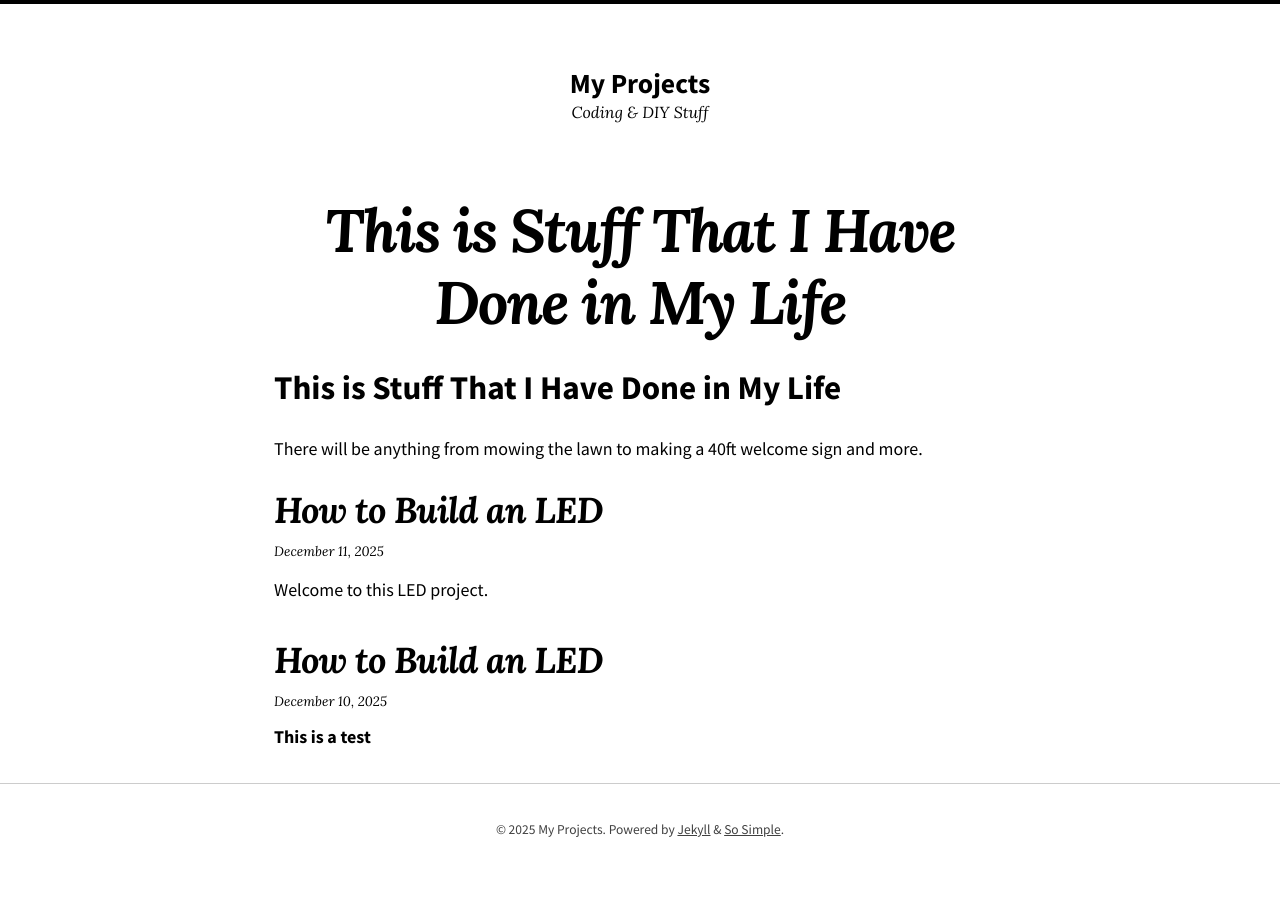
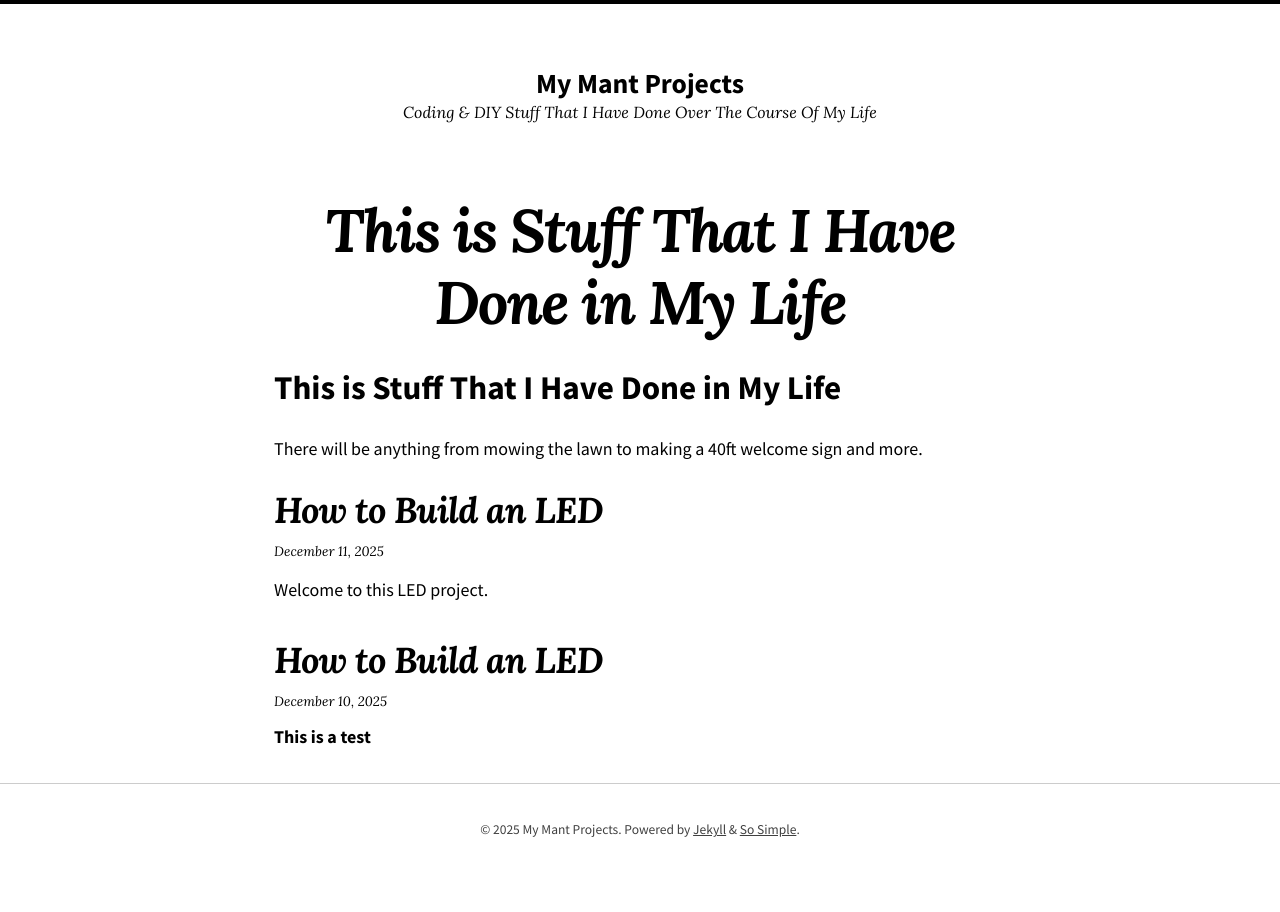
Before and after one commit to Raylu42x/projects.kervian.com, a Jekyll site: the page built from index.md, in a window 1280 px wide. Built offline with Jekyll 4.4.1, drawn with Linux system fonts in a browser that asks for light colours; nearby versions of some CDN libraries; our own code applies the rules of GitHub Pages for plain Markdown files.

Commit message:
Update _config.yml

```diff
--- a/_config.yml
+++ b/_config.yml
@@ -7,8 +7,8 @@ navigation: true
 skin: "/assets/css/skins/default.css"
 locale: en-US
 
-title: "My Projects"
-description: "Coding & DIY Stuff"
+title: "My Mant Projects"
+description: "Coding & DIY Stuff That I Have Done Over The Course Of My Life"
 
 # When using a custom domain:u
 url: "https://projects.kervian.com"
```
